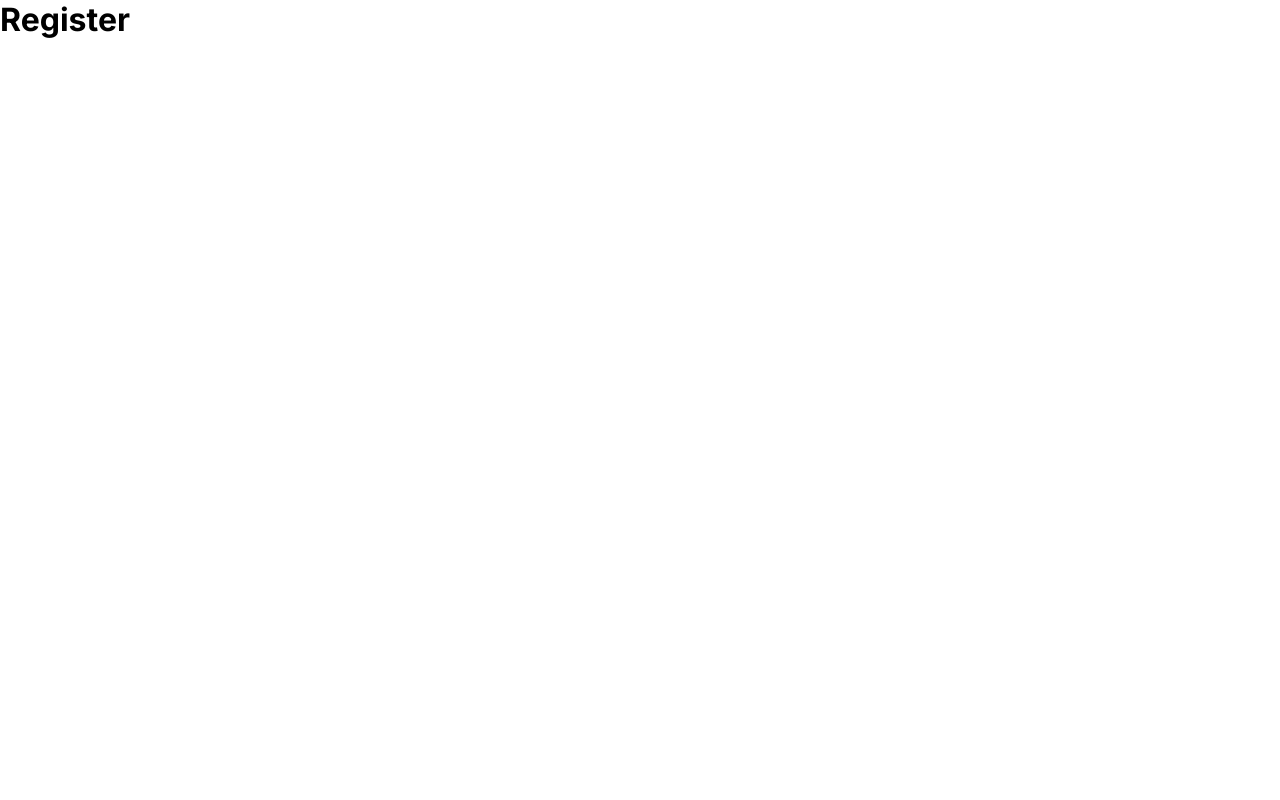
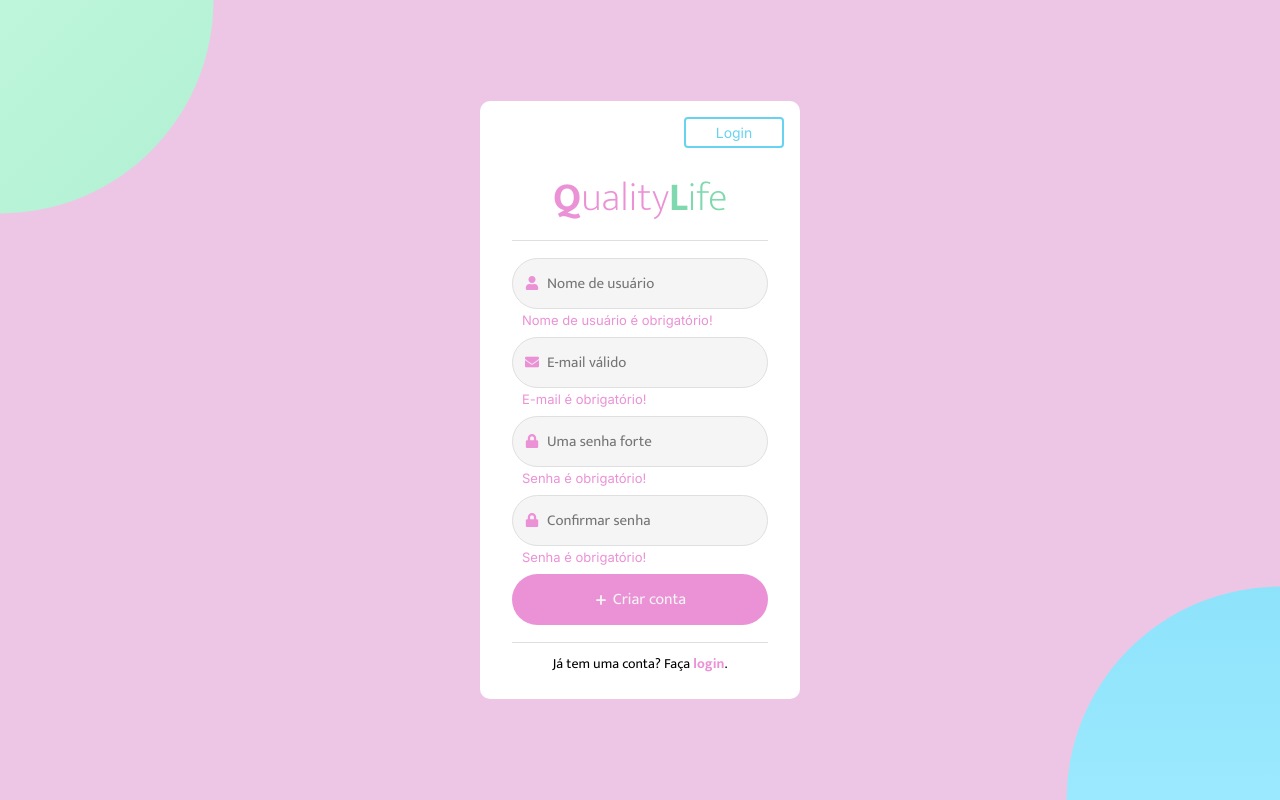
Before and after one commit to nittts/quality-life, a React (Create React App) app: page /register in a window 1280 px wide. Built offline with nearby package versions, Linux system fonts and the light colour scheme.

Commit message:
feat:register page completed

```diff
--- a/src/pages/Register/index.jsx
+++ b/src/pages/Register/index.jsx
@@ -1 +1,72 @@
 // To do build page
+import { Container } from "./style";
+
+import { Link, useHistory } from "react-router-dom";
+
+import { FiPlus } from "react-icons/fi";
+import { FaUser, FaEnvelope, FaLock } from "react-icons/fa";
+
+const Register = () => {
+  const history = useHistory();
+
+  return (
+    <Container>
+      <form onSubmit={(e) => e.preventDefault()}>
+        <Link to="/login">Login</Link>
+        <h2>
+          Quality<span>Life</span>
+        </h2>
+
+        <hr />
+
+        <div>
+          <FaUser size={14} />
+          <input type="text" name="username" placeholder="Nome de usuário" />
+          <span>Nome de usuário é obrigatório!</span>
+        </div>
+
+        <div>
+          <FaEnvelope size={14} />
+          <input type="email" name="email" placeholder="E-mail válido" />
+          <span>E-mail é obrigatório!</span>
+        </div>
+
+        <div>
+          <FaLock size={14} />
+          <input
+            type="password"
+            name="password"
+            placeholder="Uma senha forte"
+          />
+          <span>Senha é obrigatório!</span>
+        </div>
+
+        <div>
+          <FaLock size={14} />
+          <input
+            type="password"
+            name="passwordConfirme"
+            placeholder="Confirmar senha"
+          />
+          <span>Senha é obrigatório!</span>
+        </div>
+
+        <button
+          type="submit"
+          className="primary"
+          onClick={() => history.push("/login")}
+        >
+          <FiPlus size={14} strokeWidth={3} /> Criar conta
+        </button>
+
+        <hr />
+
+        <p>
+          Já tem uma conta? Faça <a href="/login">login</a>.
+        </p>
+      </form>
+    </Container>
+  );
+};
+
+export default Register;
--- a/src/pages/Register/style.js
+++ b/src/pages/Register/style.js
@@ -1 +1,191 @@
 // to do styles
+import styled from "styled-components";
+
+export const Container = styled.div`
+  &::before,
+  &::after {
+    position: absolute;
+    top: 0;
+    left: 0;
+
+    width: 100%;
+    height: 100%;
+
+    content: "";
+  }
+
+  &::before {
+    background: linear-gradient(
+      135deg,
+      var(--color-primary-2),
+      var(--color-primary-3)
+    );
+    clip-path: circle(20% at left top);
+  }
+
+  &::after {
+    background: linear-gradient(
+      var(--color-secondary-3),
+      var(--color-secondary-2)
+    );
+    clip-path: circle(20% at right bottom);
+  }
+
+  position: relative;
+  min-height: 100vh;
+  display: flex;
+  flex-direction: column;
+  align-items: center;
+  justify-content: center;
+  background: var(--color-tertiary-2);
+
+  form {
+    z-index: 1;
+    width: 320px;
+    padding: 32px 32px 24px 32px;
+    display: flex;
+    flex-direction: column;
+    gap: 9px;
+    position: relative;
+
+    background: #fff;
+    border-radius: 10px;
+
+    transition: box-shadow 0.35s ease-in-out;
+
+    :hover {
+      box-shadow: 0 6px 8px rgba(0, 0, 0, 0.1);
+    }
+
+    > a {
+      position: absolute;
+      top: 16px;
+      right: 16px;
+      width: 100px;
+      text-align: center;
+      font-size: 14px;
+      border-radius: 4px;
+      padding: 5px;
+      color: var(--color-secondary-3);
+      border: 2px solid var(--color-secondary-3);
+      transition: all 0.3s ease;
+
+      :hover {
+        color: var(--color-white);
+        background: var(--color-secondary-2);
+        box-shadow: 0 5px 5px rgba(0, 0, 0, 0.1);
+      }
+    }
+
+    h2 {
+      ::first-letter {
+        font-weight: 700;
+      }
+      margin-top: 32px;
+      text-align: center;
+      font-size: 2.5rem;
+      font-weight: 300;
+      font-family: "Mukta", sans-serif;
+      color: var(--color-tertiary-3);
+
+      span {
+        ::first-letter {
+          font-weight: 700;
+        }
+        display: inline-block;
+        color: var(--color-primary-3);
+      }
+    }
+
+    > div {
+      position: relative;
+
+      display: flex;
+      flex-direction: column;
+      text-shadow: 0 3px 6px 2px rgba(0, 0, 0, 0.2);
+
+      svg {
+        position: absolute;
+        top: 18px;
+        left: 13px;
+        stroke-width: 3px;
+        color: var(--color-tertiary-3);
+      }
+
+      input {
+        padding: 12px 10px;
+        text-indent: 24px;
+        font-size: 15px;
+        border: 1px solid var(--color-gray-4);
+        border-radius: 32px;
+        background: var(--color-gray-2);
+        outline: none;
+      }
+
+      span {
+        margin-top: 3px;
+        font-size: 13px;
+        padding-left: 10px;
+        color: var(--color-tertiary-3);
+      }
+    }
+
+    button {
+      display: flex;
+      align-items: center;
+      justify-content: center;
+      gap: 5px;
+      min-width: 180px;
+      padding: 12px 10px;
+      border-radius: 5px;
+      font-size: 16px;
+      border: 0;
+      cursor: pointer;
+      border-radius: 32px;
+      transition: transform 0.4s;
+
+      :hover {
+        transform: translateY(-4px);
+      }
+
+      :active {
+        transform: translateY(4px);
+      }
+    }
+
+    button.primary {
+      color: var(--color-gray-2);
+      font-weight: 500;
+      background: var(--color-tertiary-3);
+
+      :hover {
+        color: var(--color-gray-5);
+        background: var(--color-tertiary-2);
+      }
+    }
+
+    hr {
+      border: 0;
+      border-top: 1px solid var(--color-gray-4);
+    }
+
+    hr:first-of-type {
+      margin-bottom: 8px;
+    }
+
+    hr:last-of-type {
+      margin-top: 8px;
+    }
+
+    p {
+      font-size: 14px;
+      text-align: center;
+      font-family: "Mukta", sans-serif;
+
+      a {
+        font-weight: 600;
+        color: var(--color-tertiary-3);
+      }
+    }
+  }
+`;
--- a/src/routes/index.jsx
+++ b/src/routes/index.jsx
@@ -1,5 +1,7 @@
 // To do build routes component
 import { Switch, Route } from "react-router-dom";
+
+import Register from "../pages/Register";
 
 const Routes = () => {
   return (
@@ -7,9 +9,7 @@ const Routes = () => {
       <Route exact path={"/"}>
         <h1>Home</h1>
       </Route>
-      <Route path={"/register"}>
-        <h1>Register</h1>
-      </Route>
+      <Route path={"/register"} component={Register} />
       <Route path={"/login"}>
         <h1>Login</h1>
       </Route>
--- a/src/styles/Global.js
+++ b/src/styles/Global.js
@@ -41,6 +41,7 @@ const Global = createGlobalStyle`
         --color-tertiary-3: #eb92d6;
 
         /* other colors */
+        --color-white: #fff;
         --color-gray-2: #f5f5f5;
         --color-gray-3: #f0f0f0;
         --color-gray-4: #dfdfdf;
```
